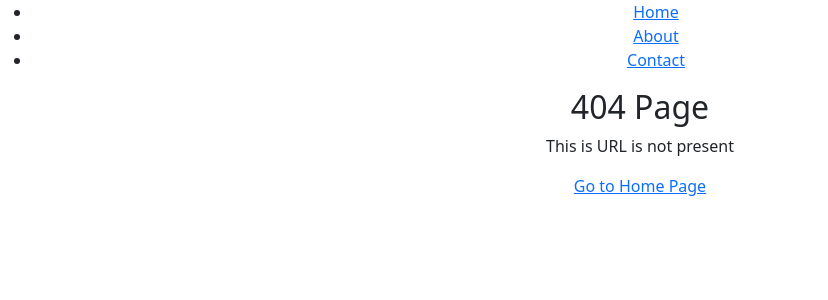
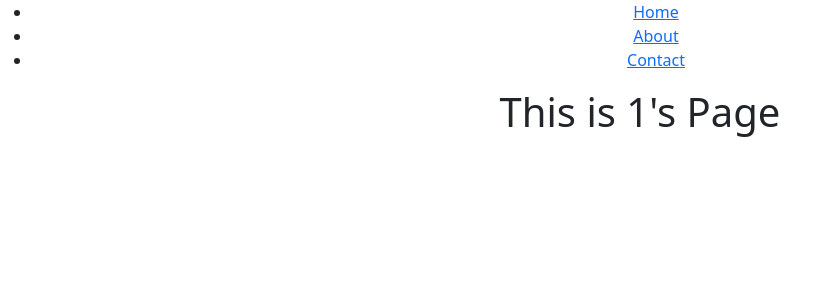
Before and after one commit to vijay4211/parent_to_child, a React (Create React App) app: page /user/1 in a window 1280 px wide. Before the commit this address had no page. Shown: the top 300 px of the page, without its empty margins (0-828 px from the left). Built offline with nearby package versions, Linux system fonts and the light colour scheme.

Commit message:
useParam

```diff
--- a/src/App.js
+++ b/src/App.js
@@ -5,6 +5,7 @@
 import About from "./component/About";
 import Nav from "./Nav";
 import Page404 from "./component/Page404";
+import User from "./component/User";
 
 function App() {
   return (
@@ -14,6 +15,7 @@
         <Routes>
           <Route path="/" element={<Home />} />
           <Route path="/about" element={<About />} />
+          <Route path="/user/:name" element={<User />} />
           <Route path="*" element={<Page404 />} />
         </Routes>
       </BrowserRouter>
--- a/src/component/About.js
+++ b/src/component/About.js
@@ -6,6 +6,8 @@
       <p>This is About Page of our awsome App</p>
       <p>And here we are learning About Router</p>
       <Link to="/">Go to Home Page</Link>
+      <li><Link to={"/user/anil"}>Anil</Link></li>
+      <li><Link to={"/user/peter"}>Peter</Link></li>
     </div>
   );
 }
--- /dev/null
+++ b/src/component/User.js
@@ -0,0 +1,13 @@
+import { useParams } from "react-router-dom";
+
+function User(){
+    const params = useParams();
+    const {name} = params;
+    console.log(name);
+    return(
+        <div>
+            <h1>This is {name}'s Page</h1>
+        </div>
+    )
+}
+export default User;
```
